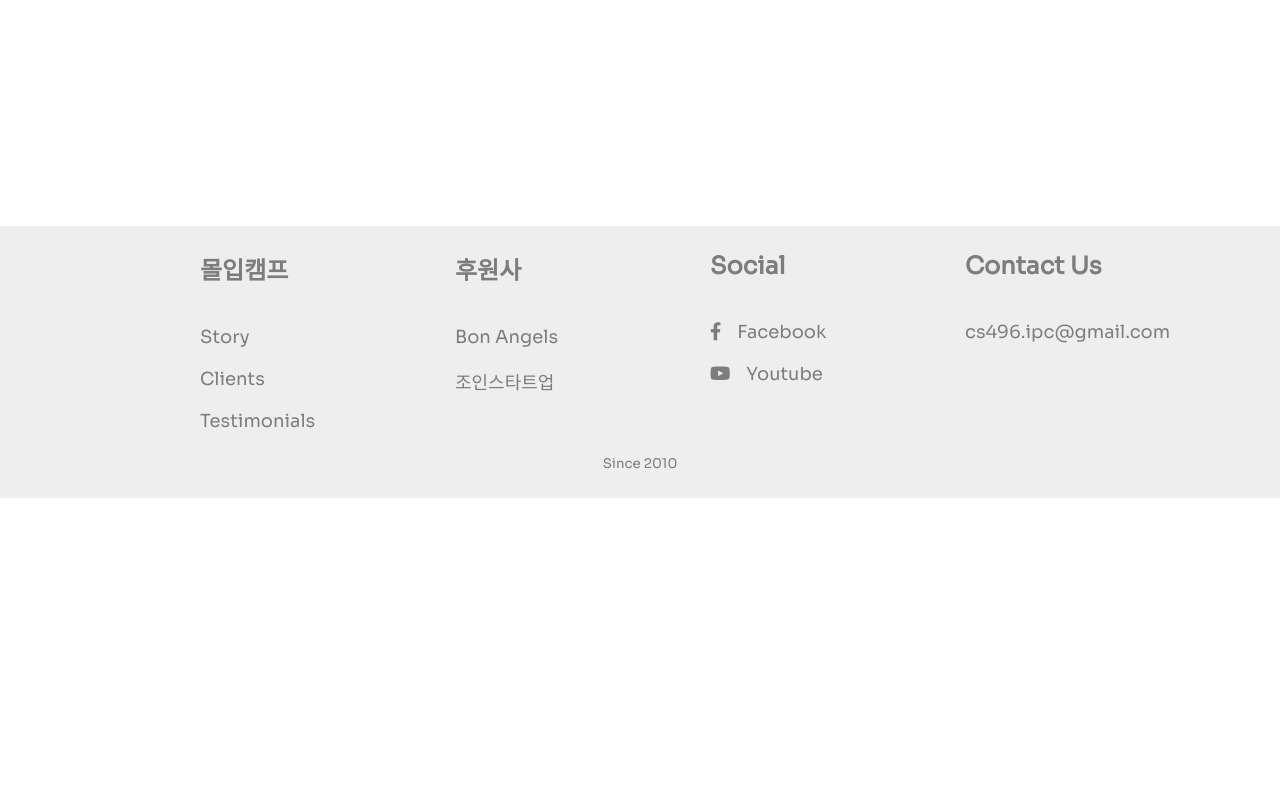
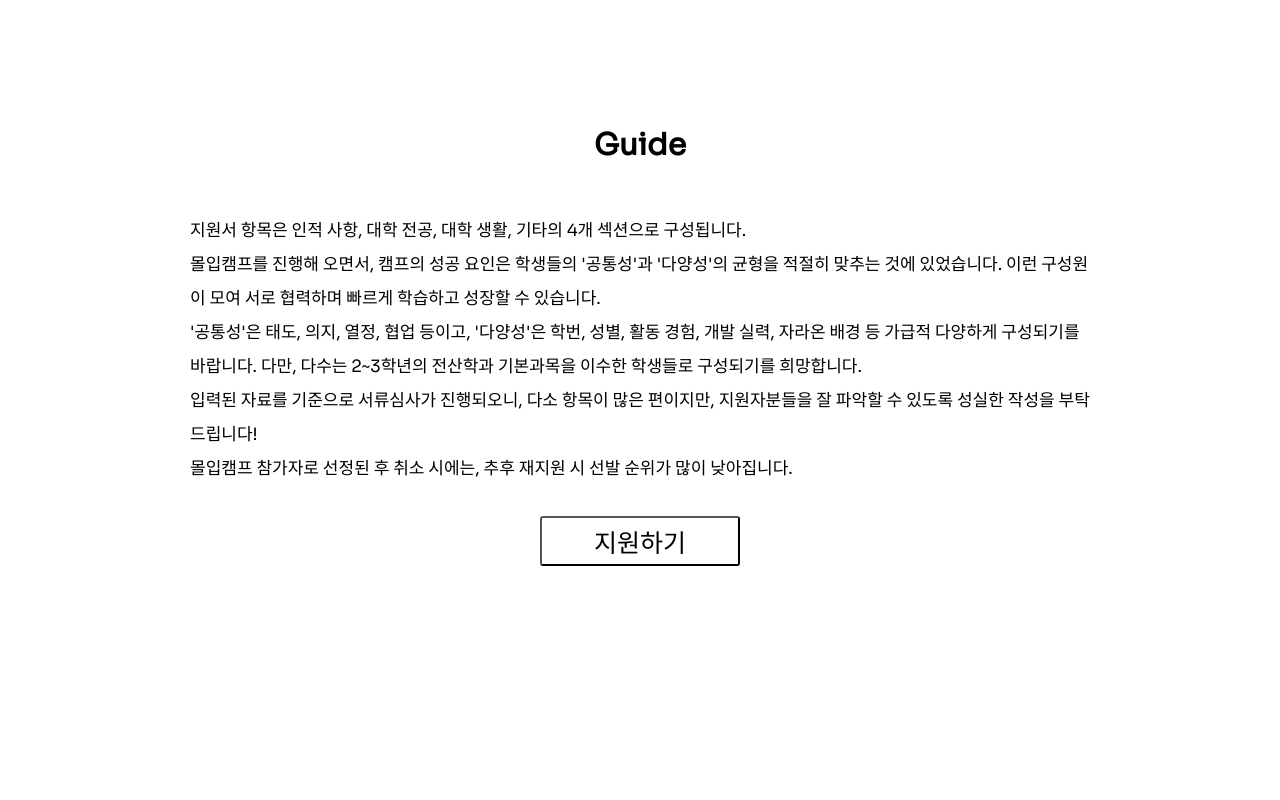
Before and after one commit to lke1221/madcamp_project3, a React (Create React App) app: page /application in a window 1280 px wide. Shown: the part 980-1780 px from the top of the page. Before the commit the page ends 1478 px from the top, so only its background shows below. Built offline with nearby package versions, Linux system fonts and the light colour scheme.

Commit message:
0720 16:28

```diff
--- a/package.json
+++ b/package.json
@@ -13,6 +13,7 @@
     "cors": "^2.8.5",
     "draft-js": "^0.11.7",
     "express": "^4.17.1",
+    "firebase": "^8.7.1",
     "html-react-parser": "^1.2.7",
     "http-proxy-middleware": "^0.19.1",
     "immer": "^8.0.1",
@@ -32,6 +33,7 @@
     "react-scripts": "4.0.3",
     "react-scroll": "^1.8.2",
     "react-text": "^3.2.4",
+    "reactjs-popup": "^2.0.5",
     "styled-components": "^5.3.0",
     "web-vitals": "^1.1.2"
   },
--- a/src/components/firstpage.css
+++ b/src/components/firstpage.css
@@ -122,7 +122,7 @@
   transition: all 0.3s ease-out;
 }
 .nav-links-mobile:hover {
-  background: #white;
+  background: white;
   /* color: white; */
   transition: 250ms;
 }
--- a/src/pages/application.js
+++ b/src/pages/application.js
@@ -18,6 +18,7 @@ const Application = () => {
         display: 'flex',
         justifyContent: 'center',
         alignItems: 'center',
+        flexDirection: 'column',
         paddingTop: 80,
       }}
     >
@@ -37,7 +38,16 @@ const Application = () => {
           }) : ''
         }
       </CommonTable>
+      <h1 style={{marginTop: 150, marginBottom: 50, fontSize: 30}}>Guide</h1>
+      <p style={{fontSize: 17, lineHeight: 2}}>지원서 항목은 인적 사항, 대학 전공, 대학 생활, 기타의 4개 섹션으로 구성됩니다.</p>
+      <p style={{fontSize: 17, lineHeight: 2}}>몰입캠프를 진행해 오면서, 캠프의 성공 요인은 학생들의 '공통성'과 '다양성'의 균형을 적절히 맞추는 것에 있었습니다. 이런 구성원이 모여 서로 협력하며 빠르게 학습하고 성장할 수 있습니다.</p>
+      <p style={{fontSize: 17, lineHeight: 2}}>'공통성'은 태도, 의지, 열정, 협업 등이고, '다양성'은 학번, 성별, 활동 경험, 개발 실력, 자라온 배경 등 가급적 다양하게 구성되기를 바랍니다. 다만, 다수는 2~3학년의 전산학과 기본과목을 이수한 학생들로 구성되기를 희망합니다.</p>
+      <p style={{fontSize: 17, lineHeight: 2}}>입력된 자료를 기준으로 서류심사가 진행되오니, 다소 항목이 많은 편이지만, 지원자분들을 잘 파악할 수 있도록 성실한 작성을 부탁드립니다!</p>
+      <p style={{fontSize: 17, lineHeight: 2}}>몰입캠프 참가자로 선정된 후 취소 시에는, 추후 재지원 시 선발 순위가 많이 낮아집니다.</p>
+
       </div>
+      <button style={{marginTop: 30, backgroundColor: 'transparent', borderRadius: 3, width: 200, fontSize: 25,
+                      height: 50}}>지원하기</button>
     </div>
   );
 };
--- a/src/pages/historyData.js
+++ b/src/pages/historyData.js
@@ -1,6 +1,10 @@
 import axios from 'axios';
 
 const historyData = [
+    {
+        "condition": "2021 여름",
+        "detail": "참가생 42명, 몰입캠프 12기"
+    },
     {
         "condition": "2020 겨울",
         "detail": "참가생 55명, 몰입캠프 11기"
--- a/src/pages/pick.js
+++ b/src/pages/pick.js
@@ -1,5 +1,4 @@
 import React, { useState, Component } from "react";
-
 import PostList from "./PostList";
 import axios from "axios";
 import { Link } from "react-router-dom";
@@ -35,15 +34,15 @@ const Pick = ({ children }) => {
       style={{
         display: "flex",
         justifyContent: "center",
-        // alignItems: "center",
-        flexDirection: "row",
+        alignItems: "center",
+        flexDirection: "column",
         paddingTop: 80,
         //paddingLeft: 400,
         //paddingRight: 400
       }}
     >
-      <div style={{ width: 900, height: 450 }}>
-        <h1 style={{ marginBottom: 50, fontSize: 30 }}>역대 금주의 PICK!</h1>
+      <h1 style={{ marginBottom: 50, fontSize: 30 }}>역대 금주의 PICK!</h1>
+      <div style={{ width: 900, height: 450 }}> </div>
         {isOpenPopup ? (
           <div style={{ alignItems: "center" }}>
             <Popup
@@ -67,7 +66,6 @@ const Pick = ({ children }) => {
         ) : (
           <></>
         )}
-      </div>
     </div>
   );
 };
```
Also changed, not shown: 1 other file (tests, documents, lock files or other folders).
